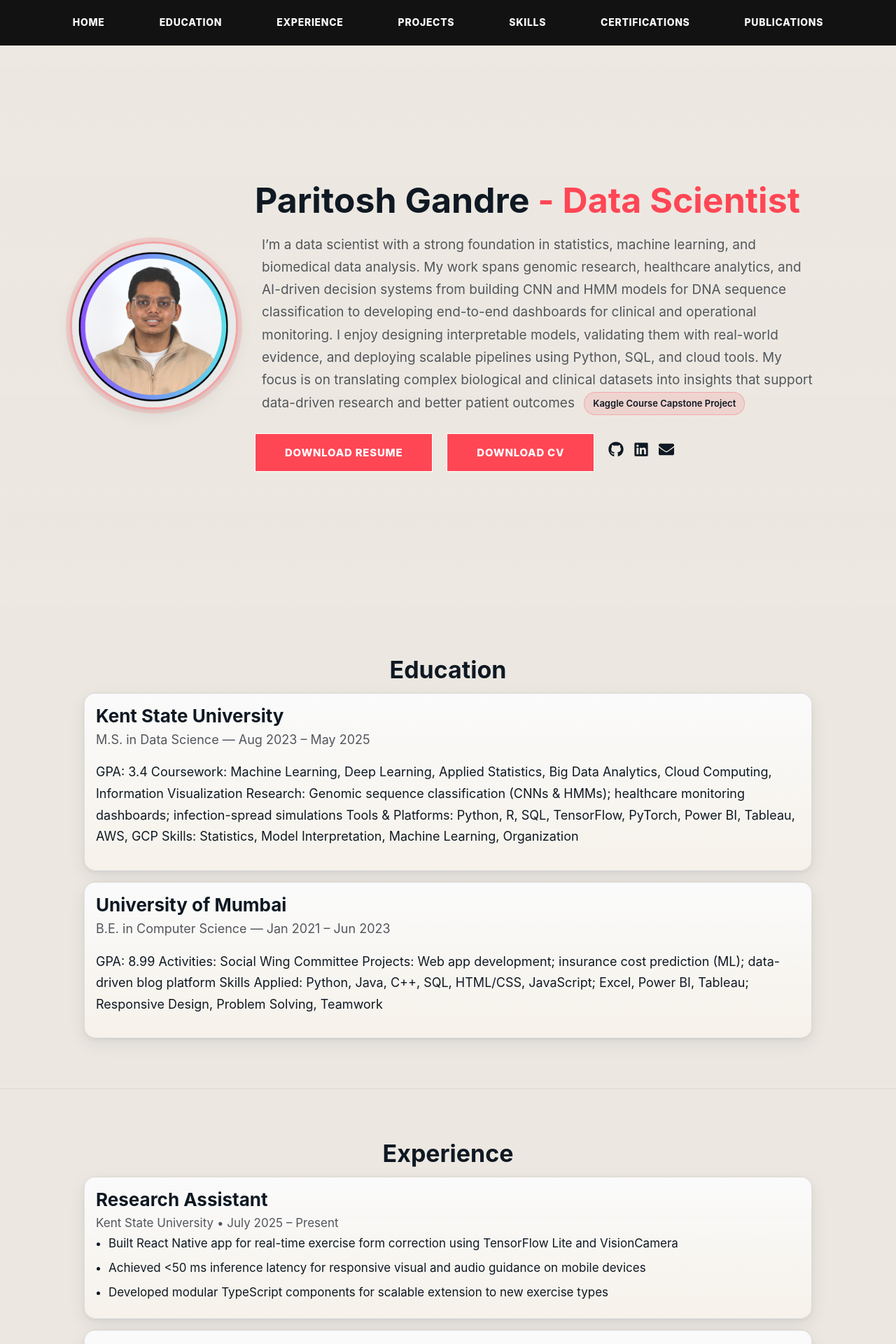
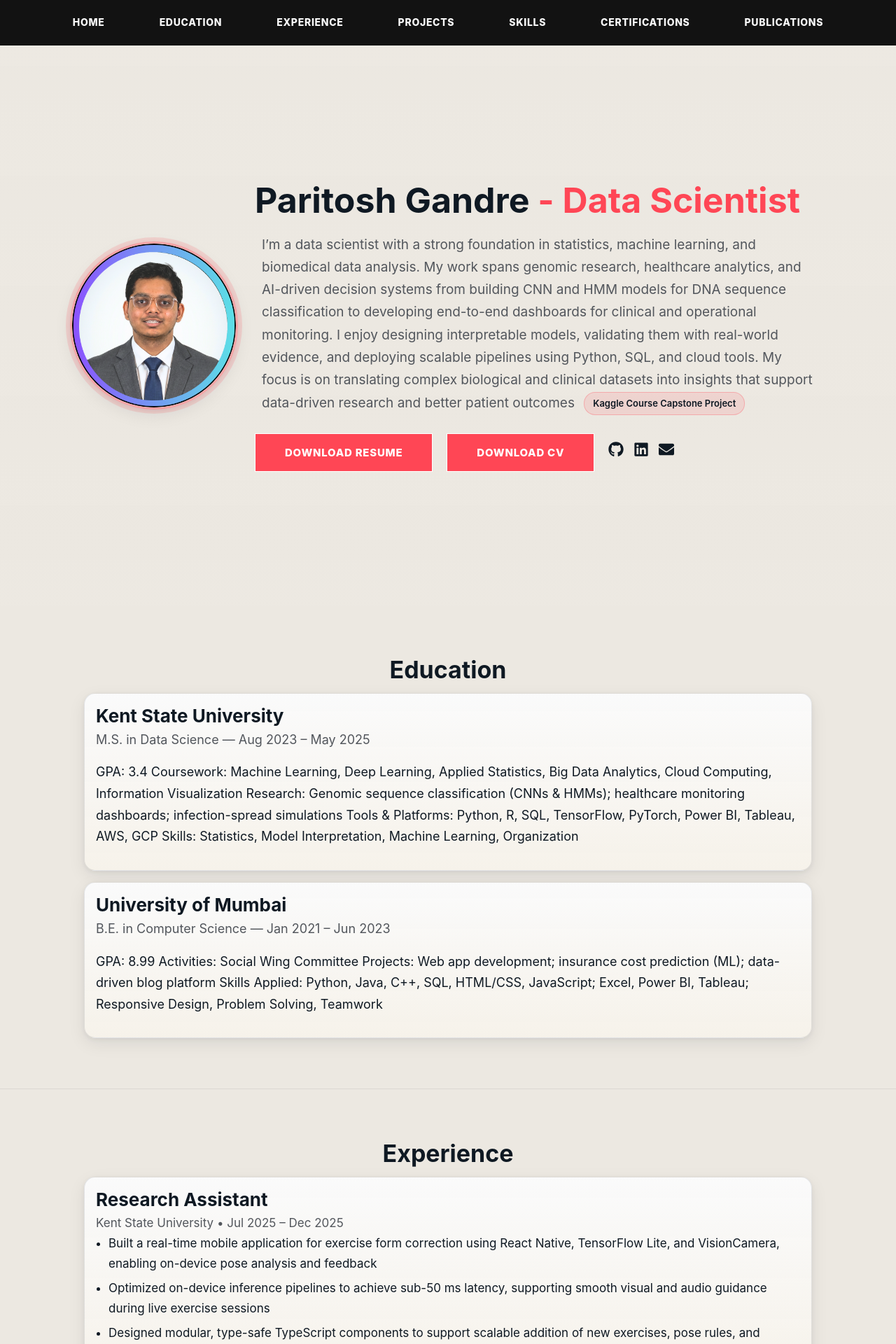
Before and after one commit to paritosh100/Portfolio-react, a React (Vite) app: page / in a window 1280 px wide. Shown: the top 1920 px of the page at 70% size. Built offline with nearby package versions, Linux system fonts and the light colour scheme.

Commit message:
updated research position and profile picture

```diff
--- a/src/data.js
+++ b/src/data.js
@@ -7,7 +7,7 @@ export const identity = {
     email: "paritoshkrcg@gmail.com", // For footer/contact
     location: "Kent, OH", // Optional
     resumeUrl: "/PARITOSH_GANDRE.pdf", // Keep path; replace file in /public
-    profileImage: "/profile.png", // Replace file in /public
+    profileImage: "/LINKEDIN-PROFILE-PIC.png", // Replace file in /public
     shortIntro: `I’m a data scientist with a strong foundation in statistics, machine learning, and biomedical data analysis. My work spans genomic research, healthcare analytics, and AI-driven decision systems from building CNN and HMM models for DNA sequence classification to developing end-to-end dashboards for clinical and operational monitoring. I enjoy designing interpretable models, validating them with real-world evidence, and deploying scalable pipelines using Python, SQL, and cloud tools. My focus is on translating complex biological and clinical datasets into insights that support data-driven research and better patient outcomes`,
 };
 
@@ -41,12 +41,12 @@ export const skills = {
 export const experiences = [{
         company: "Kent State University",
         role: "Research Assistant",
-        start: "July 2025",
-        end: "Present",
+        start: "Jul 2025",
+        end: "Dec 2025",
         bullets: [
-            "Built React Native app for real-time exercise form correction using TensorFlow Lite and VisionCamera",
-            "Achieved <50 ms inference latency for responsive visual and audio guidance on mobile devices",
-            "Developed modular TypeScript components for scalable extension to new exercise types"
+            "Built a real-time mobile application for exercise form correction using React Native, TensorFlow Lite, and VisionCamera, enabling on-device pose analysis and feedback",
+            "Optimized on-device inference pipelines to achieve sub-50 ms latency, supporting smooth visual and audio guidance during live exercise sessions",
+            "Designed modular, type-safe TypeScript components to support scalable addition of new exercises, pose rules, and feedback logic"
         ]
     },
     {
@@ -108,6 +108,23 @@ export const experiences = [{
 
 // Projects (3–6 recommended)
 export const projects = [
+    {
+    title: "ReShape City AI – Multimodal Urban Design Intelligence",
+    description: "AI-powered urban planning tool that analyzes street and satellite images using Gemini 3 Pro. Extracts spatial metrics, generates walkability and safety indices, creates before-and-after redesign visuals, and provides an interactive urban planner chatbot. Built with multimodal AI, computer vision, generative modeling, and a React-based dashboard.",
+    tech: [
+        "Multimodal AI",
+        "Computer Vision",
+        "Generative AI",
+        "Urban Analytics",
+        "React & TypeScript",
+        "Google AI Studio",
+        "Data Modeling",
+        "Geospatial Reasoning"
+    ],
+    repo: "https://github.com/paritosh100/ReShape-City-AI",
+    live: "https://aistudio.google.com/apps/drive/1sWtrK84i3JC6sYjL2Qbznz0-XtfA3WSv?fullscreenApplet=true&showPreview=true&showAssistant=true",
+    image: "../imgs/reshape.png"
+},
     {
         title: "Clinical Trial Statistical Analysis Project (ACTG + Simulated Data)",
         description: "End to end clinical data analysis workflow including data cleaning, variable derivation, TFL style baseline tables, logistic regression, and CD4 trajectory visualizations. Built using R with a structure similar to Statistical Programmer workflows in clinical research.",
```
Also changed, not shown: public/LINKEDIN-PROFILE-PIC.png (added), 1 other file (tests, documents, lock files or other folders).
